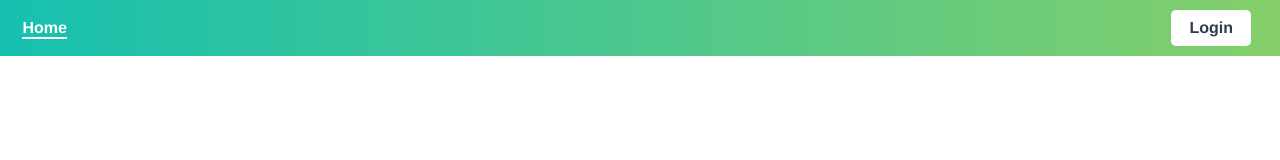
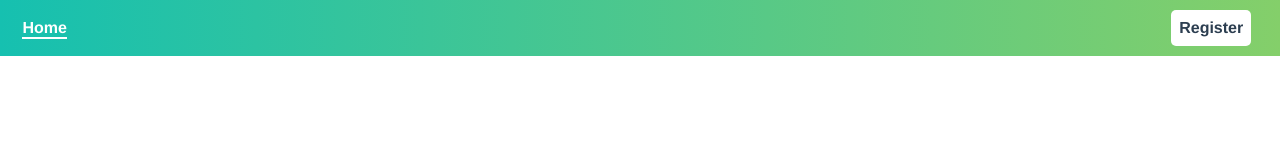
Before and after one commit to Code-Pop/authentication_course, a Vue app: page / in a window 1280 px wide. Shown: the top 160 px of the page. Built offline with nearby package versions, Linux system fonts and the light colour scheme.

Commit message:
Update for change on navigation
When i tried to change from login to register, the navigation button didnt change. There is some fix but i think be better to move some methods to helpers.js

```diff
--- a/src/components/AppNav.vue
+++ b/src/components/AppNav.vue
@@ -3,22 +3,24 @@
     <router-link to="/">
       Home
     </router-link>
-
     <template v-if="user">
       <router-link to="dashboard">
         Dashboard
       </router-link>
-
-      <span class="nav-welcome">Hello, {{ user.name }}.</span>
-
+      <span class="nav-welcome">
+        Hello, {{ user.name }}.
+      </span>
       <button type="button" class="logoutButton" @click="logout">
         Log out
       </button>
     </template>
+    <template v-else>
+      <router-link to="authenticate" class="button" v-show="!isNewUser" @click.native="isNew(false)">
+        Login
+      </router-link>
 
-    <template v-else>
-      <router-link to="authenticate" class="button">
-Login
+      <router-link to="authenticate" class="button" v-show="isNewUser" @click.native="isNew(true)">
+        Register
       </router-link>
     </template>
   </div>
@@ -27,6 +29,9 @@ Login
 <script>
 export default {
   computed: {
+    isNewUser () {
+      return this.$store.state.isNewUser
+    },
     user () {
       return this.$store.state.user
     }
@@ -34,7 +39,8 @@ export default {
   methods: {
     logout () {
       this.$store.dispatch('logout')
-    }
+    },
+    isNew (isNewUser) { this.$store.dispatch('isNewUser', !isNewUser) }
   }
 }
 </script>
```
Lines whose indentation alone changed are shown as unchanged.
